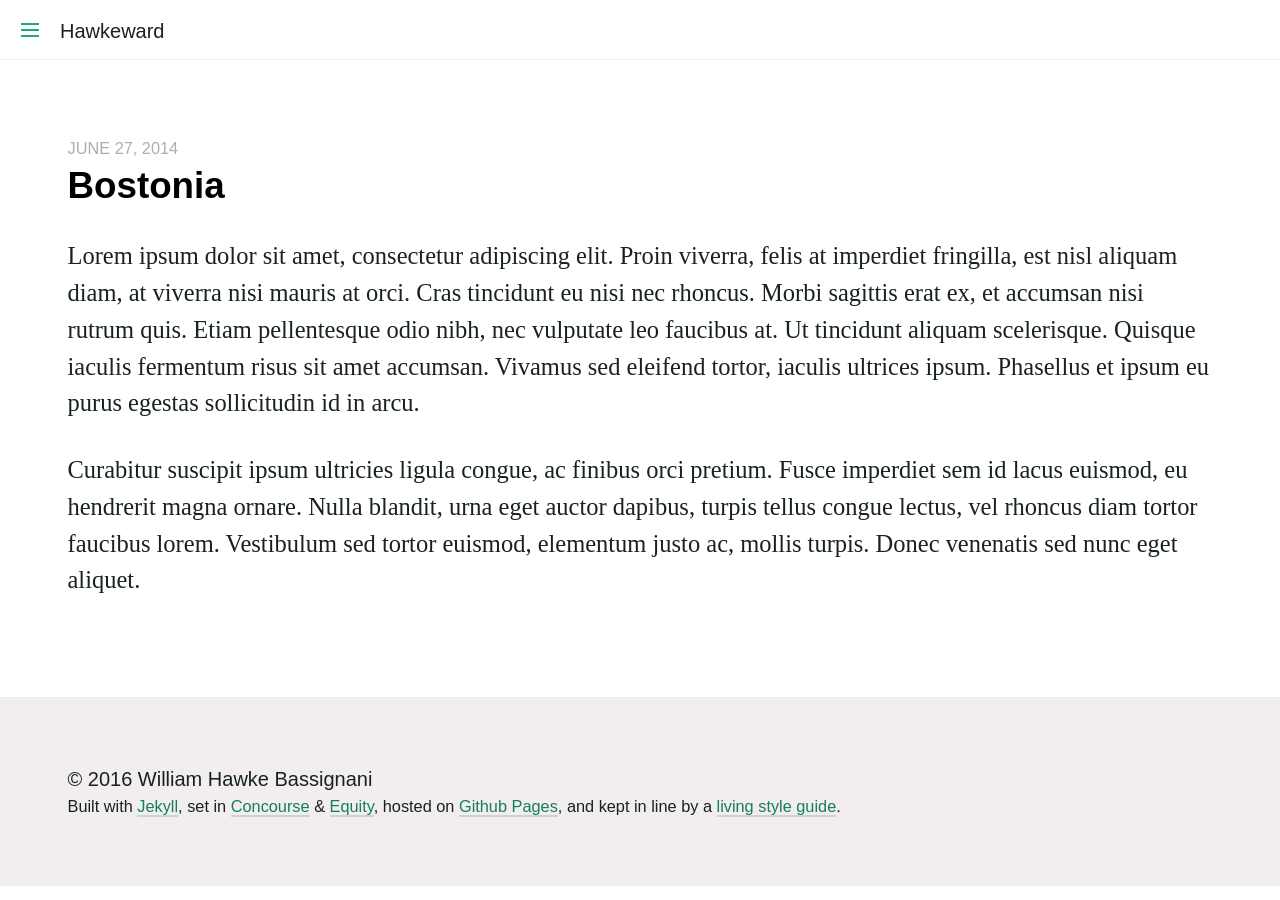
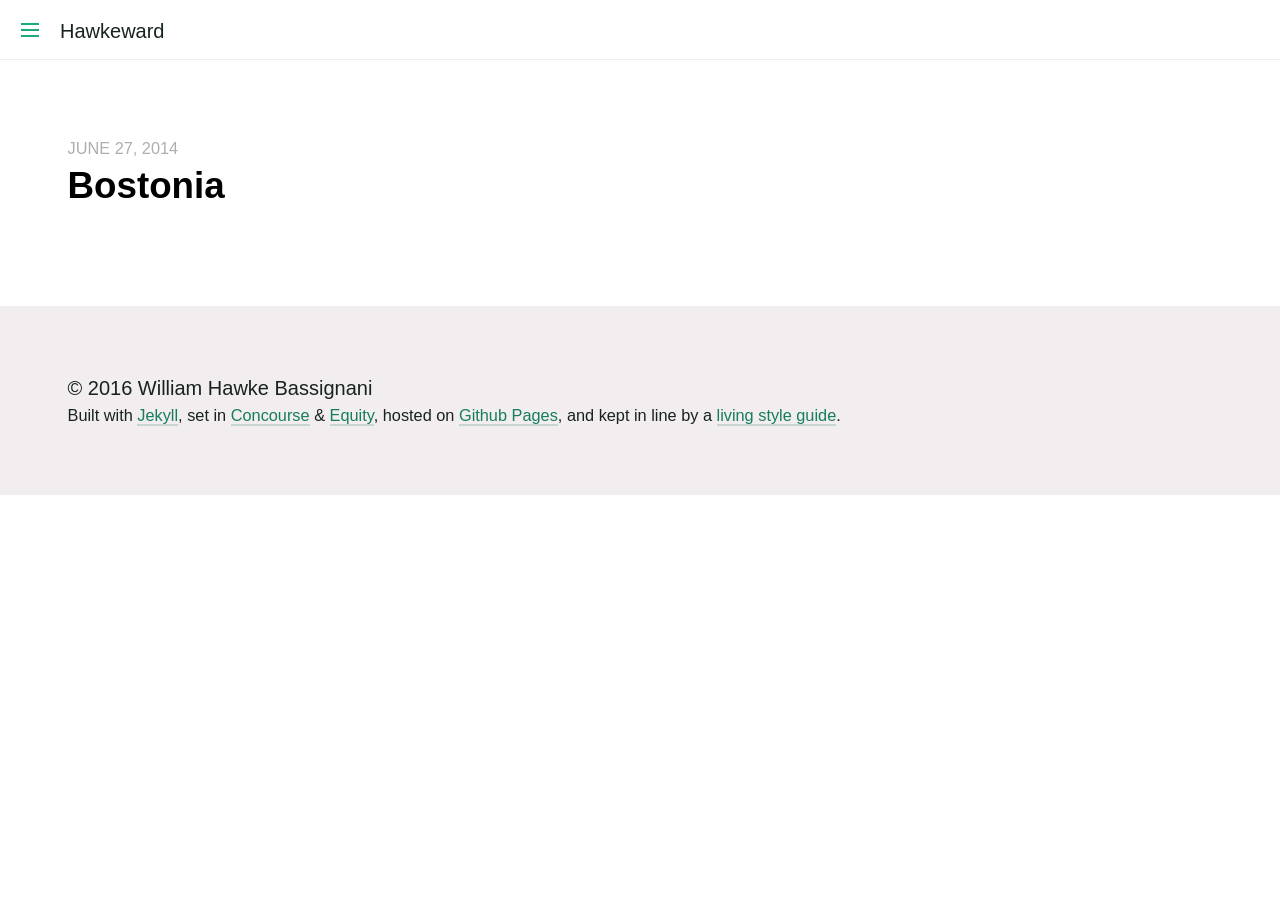
Before and after one commit to whbassignani/whbassignani.github.io, a Jekyll site: the page built from _posts/work/2014-06-27-bu-bostonia.md, in a window 1280 px wide. Built offline with Jekyll 4.4.1, drawn with Linux system fonts in a browser that asks for light colours; some web fonts are replaced.

```diff
--- a/_posts/work/2014-06-27-bu-bostonia.md
+++ b/_posts/work/2014-06-27-bu-bostonia.md
@@ -27,8 +29,5 @@
     url: /assets/writing/placeholders/placeholder-inverted-640x360.png
   - size: 320
     url: /assets/writing/placeholders/placeholder-inverted-320x180.png
+  - caption: Highlights&colon; <a href="http://www.bu.edu/bostonia/summer14/civil-disobedience">“Civil Disobedience”</a>, a three-part feature on <a href="http://www.bu.edu/bostonia/winter-spring14/china">China</a> (English and <a href="http://www.bu.edu/bostonia/winter-spring14/china/chinese/">Chinese</a>), <a href="http://www.bu.edu/bostonia/fall13/wine">Wine</a>, <a href="http://www.bu.edu/bostonia/high-notes">High Notes</a>, <a href="http://www.bu.edu/bostonia/summer13/warming">Warming</a>, and <a href="http://www.bu.edu/bostonia/summer12/secret">Secret Lives</a>.
 ---
-
-Lorem ipsum dolor sit amet, consectetur adipiscing elit. Proin viverra, felis at imperdiet fringilla, est nisl aliquam diam, at viverra nisi mauris at orci. Cras tincidunt eu nisi nec rhoncus. Morbi sagittis erat ex, et accumsan nisi rutrum quis. Etiam pellentesque odio nibh, nec vulputate leo faucibus at. Ut tincidunt aliquam scelerisque. Quisque iaculis fermentum risus sit amet accumsan. Vivamus sed eleifend tortor, iaculis ultrices ipsum. Phasellus et ipsum eu purus egestas sollicitudin id in arcu.
-
-Curabitur suscipit ipsum ultricies ligula congue, ac finibus orci pretium. Fusce imperdiet sem id lacus euismod, eu hendrerit magna ornare. Nulla blandit, urna eget auctor dapibus, turpis tellus congue lectus, vel rhoncus diam tortor faucibus lorem. Vestibulum sed tortor euismod, elementum justo ac, mollis turpis. Donec venenatis sed nunc eget aliquet.
--- a/scss/image.scss
+++ b/scss/image.scss
@@ -17,3 +17,18 @@
     margin-bottom: $gutter-large;
   }
 }
+
+.photo .caption {
+  margin: $gutter-small $gutter-smallest 0;
+  font-size: $type-small;
+
+  @media ($bp-smaller) {
+    margin-left: 0;
+    margin-right: 0;
+  }
+
+  @media ($bp-small) {
+    margin-top: $gutter-small;
+    font-size: $type-medium;
+  }
+}
```
Also changed, not shown: other parts of _posts/work/2014-06-27-bu-bostonia.md (+2 -0 lines), _includes/img-srcset.html (+9 -1 lines), work/index.html (+13 -1 lines).
